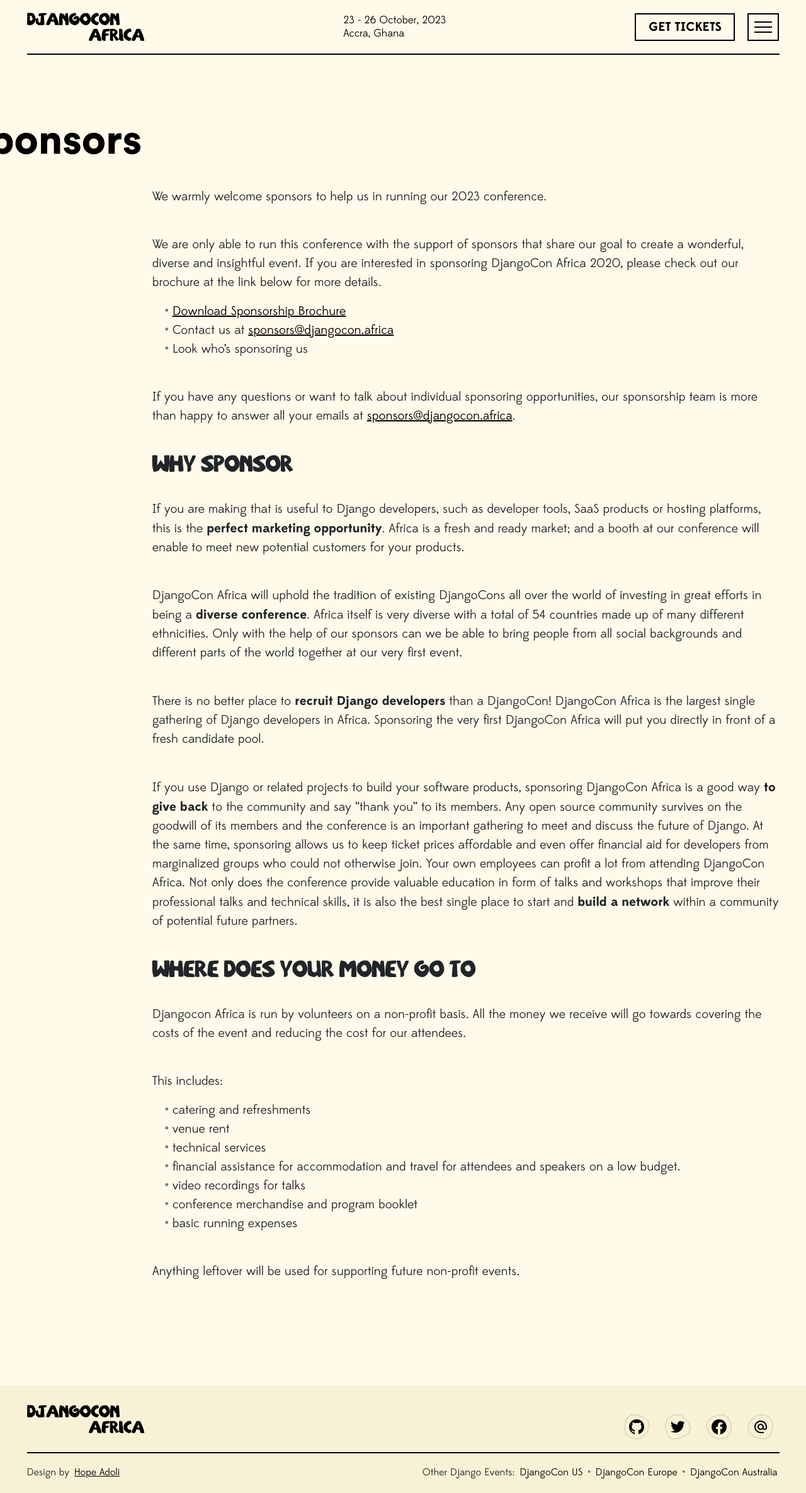
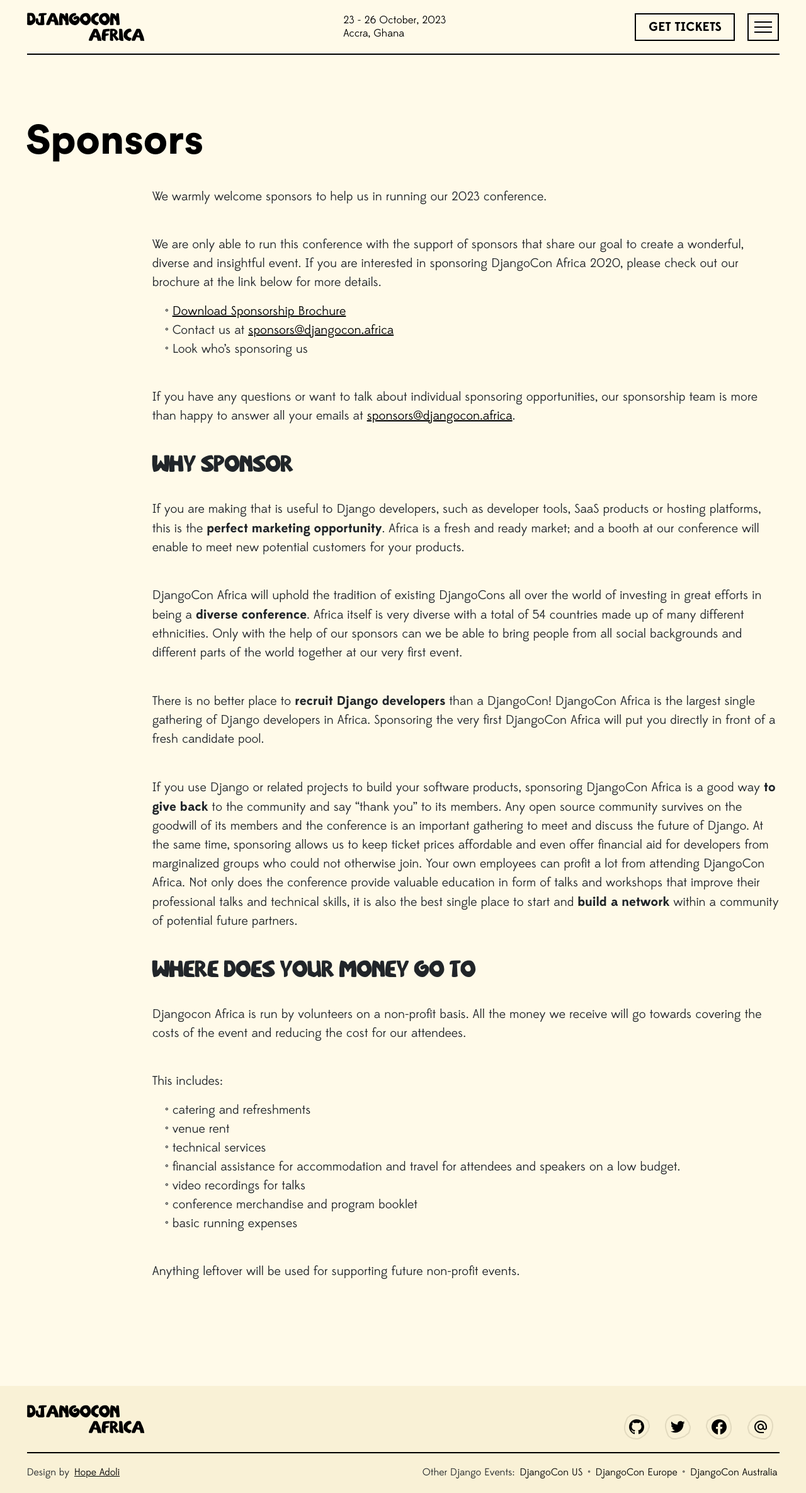
Before and after one commit to djangocon/2023.djangocon.africa, a Jekyll site: the page built from _pages/sponsors.md, in a window 1280 px wide. Shown: the whole page at 63% size. Built offline with Jekyll 4.4.1, drawn with Linux system fonts in a browser that asks for light colours.

Commit message:
minor fixes

```diff
--- a/static/css/style.css
+++ b/static/css/style.css
@@ -374,6 +374,7 @@
   width: 388px !important;
   margin-left: -30%;
   padding-top: 100px !important;
+  padding-left: 98px;
   display: block;
 }
 
```
